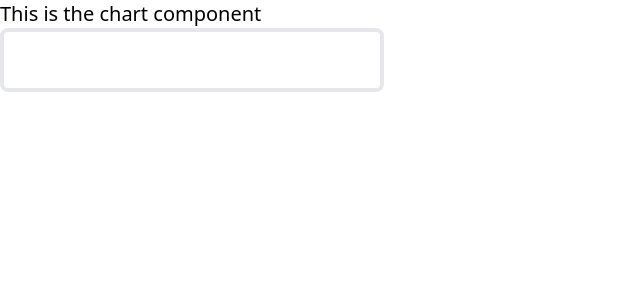
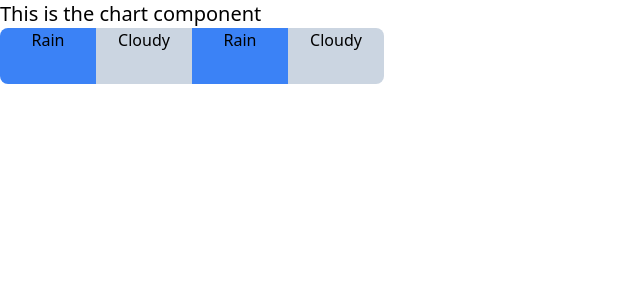
Before and after one commit to kevinchiuu/merrysky-clone, a SvelteKit app: page / in a window 1280 px wide. Shown: the top 300 px of the page, without its empty margins (0-640 px from the left). Built offline with nearby package versions, Linux system fonts and the light colour scheme.

Commit message:
css classes added

```diff
--- a/src/components/Chart.svelte
+++ b/src/components/Chart.svelte
@@ -4,5 +4,10 @@
 
 <div>
     <h1 class="text-xl"> This is the chart component </h1>
-    <div class="box-border h-16 w-96 border-4 rounded-lg"></div>
+    <div class="box-border h-14 w-96 rounded-lg m-0 flex">
+        <div class="bg-blue-500 h-full w-1/4 align-middle text-center rounded-l-lg"> <div class="h-full w-full text-center"> Rain </div> </div>
+        <div class="bg-slate-300 h-full w-1/4 justify-center text-center"> Cloudy </div>
+        <div class="bg-blue-500 h-full w-1/4 justify-center text-center"> Rain </div>
+        <div class="bg-slate-300 h-full w-1/4 justify-center text-center rounded-r-lg"> Cloudy </div>
+    </div>
 </div>
```
